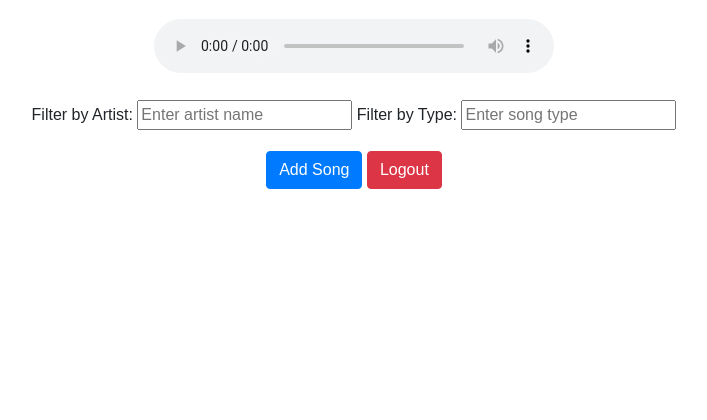
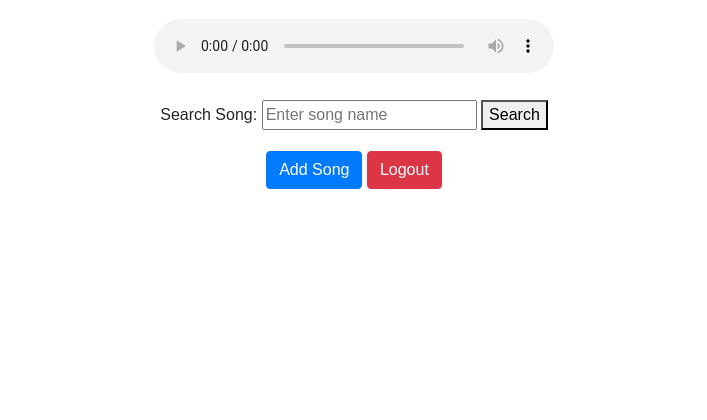
Before and after one commit to devnamdev2003/Music-Player-using-Django, a Django app: page /home in a window 1280 px wide. Shown: the part 301-721 px from the top of the page, without its empty margins (286-993 px from the left). Run offline with Django 4.2, Linux system fonts and the light colour scheme; a user stored in the database is signed in; data comes from the database, SQL or seed files in the repository; both versions use the stored data as it was after the commit; some libraries are stand-ins or nearby versions.

Commit message:
add search feature

```diff
--- a/music_player_app/templates/music_player_app/index.html
+++ b/music_player_app/templates/music_player_app/index.html
@@ -4,7 +4,7 @@
     <meta charset="UTF-8" />
     <meta name="viewport" content="width=device-width, initial-scale=1.0" />
     <title>Music Player</title>
-    <link rel="stylesheet" href="https://stackpath.bootstrapcdn.com/bootstrap/4.5.2/css/bootstrap.min.css">
+    <link rel="stylesheet" href="https://stackpath.bootstrapcdn.com/bootstrap/4.5.2/css/bootstrap.min.css" />
     <style>
       body {
         font-family: 'Arial', sans-serif;
@@ -36,26 +36,19 @@
   <body>
     <div class="container">
       <div class="player">
-        <img style="width:250px; height:250px;"src="https://th.bing.com/th/id/OIP.bLCU8HwL546JIVk9vLV3NAHaHa?rs=1&pid=ImgDetMain" alt="" id="audioPlayerimg">
-      <br>
+        <img style="width:250px; height:250px;" src="https://th.bing.com/th/id/OIP.bLCU8HwL546JIVk9vLV3NAHaHa?rs=1&pid=ImgDetMain" alt id="audioPlayerimg" />
+        <br />
         <audio id="audioPlayer" class="w-100" controls>Your browser does not support the audio element.</audio>
       </div>
-      <!-- Filter options -->
-<label for="filterArtist">Filter by Artist:</label>
-<input type="text" id="filterArtist" oninput="filterSongs()" placeholder="Enter artist name">
-
-<label for="filterType">Filter by Type:</label>
-<input type="text" id="filterType" oninput="filterSongs()" placeholder="Enter song type">
-
+      <label for="Search">Search Song:</label>
+      <input type="text" id="Search"  placeholder="Enter song name" />
+      <button onclick="SearchSongs()">Search</button>
       <ul id="playlist" class="list-group"></ul>
-      <button type="button" class="btn btn-primary mt-3" data-toggle="modal" data-target="#addSongModal" onclick="AddSong()">
-        Add Song
-      </button>
-      <button type="button" class="btnlogout btn btn-danger mt-3" data-toggle="modal" data-target="#addSongModal" onclick="Logout()">
-        Logout
-      </button>
+      <button type="button" class="btn btn-primary mt-3" data-toggle="modal" data-target="#addSongModal" onclick="AddSong()">Add Song</button>
+      <button type="button" class="btnlogout btn btn-danger mt-3" data-toggle="modal" data-target="#addSongModal" onclick="Logout()">Logout</button>
     </div>
     <script>
+
 document.addEventListener('DOMContentLoaded', function () {
   fetchSongs();
 });
@@ -79,7 +72,7 @@
       .catch(error => console.error('Error fetching data:', error));
 }
 
-      function playSong(songSrc,songimg) {
+function playSong(songSrc, songimg) {
   console.log(songSrc);
   console.log(songimg);
   document.querySelectorAll('#playlist li').forEach((item) => {
@@ -125,34 +118,45 @@
 function Logout(itemId) {
   window.location.href = `/logout/`;
 }
+function SearchSongs() {
+  const SearchSong = document.getElementById('Search').value.toLowerCase();
+  // Saavn API endpoint for searching songs
+  const saavnSearchUrl = 'https://saavn.me/search/songs';
 
-      // Add filter function
-      function filterSongs() {
-        const filterArtist = document.getElementById('filterArtist').value.toLowerCase();
-        const filterType = document.getElementById('filterType').value.toLowerCase();
+  // Query parameters for the search
+  const params = {
+      query: SearchSong,
+  };
 
-        fetch('/api/songs/')
+  // Request headers
+  const headers = {
+      'Content-Type': 'application/json',
+  };
+
+  // Make the GET request to search for songs
+  fetch(`${saavnSearchUrl}?${new URLSearchParams(params)}`, {
+      method: 'GET',
+      headers: headers,
+  })
       .then(response => response.json())
-          .then(songs => {
-            playlist.innerHTML = ''; // Clear the existing list
-            songs.forEach(song => {
-              console.log(songs);
-              // Check if the song matches the filters
-              if (
-                (filterArtist === '' || song.artist.toLowerCase().includes(filterArtist)) &&
-                (filterType === '' || song.categorie.toLowerCase().includes(filterType))
-              ) {
-                playlist.innerHTML += `<li class="list-group-item" onclick="playSong('${song.audio_file}')"><span>${song.title} - ${song.artist}-${song.categorie}</span>
-                  <div>
-                    <button class="btn btn-info btn-sm" onclick="UpdateSong(${song.id})">Update</button>
-                    <button class="btn btn-danger btn-sm" onclick="deleteSong(${song.id})">Delete</button>
-                  </div></li>`;
+      .then(songData => {
+          playlist.innerHTML = '';
+          for (const song of songData.data.results) {
+              const songName = song.name;
+              const artistName = song.primaryArtists;
+              const highestQualityDownloadUrl = song.downloadUrl.find(downloadUrl => downloadUrl.quality === '320kbps');
+              const image150x150 = song.image.find(image => image.quality === '150x150');
+              const lowestQualityImage = song.image.find(image => image.quality === '50x50');
+              playlist.innerHTML += `<li class="list-group-item" onclick="playSong('${highestQualityDownloadUrl.link}','${image150x150.link}')"><span>
+            <img src="${lowestQualityImage.link}">
+            ${songName} by ${artistName}</span>
+            </li>`;
           }
-            });
       })
-          .catch(error => console.error('Error fetching data:', error));
+      .catch(error => console.error('Error:', error));
+
 }
+
     </script>
-
   </body>
 </html>
```
Also changed, not shown: audio_img/Bolo_Na_6oWgvOM.jpg (added), db.sqlite3, 11 other files. Lines whose indentation alone changed are shown as unchanged.
